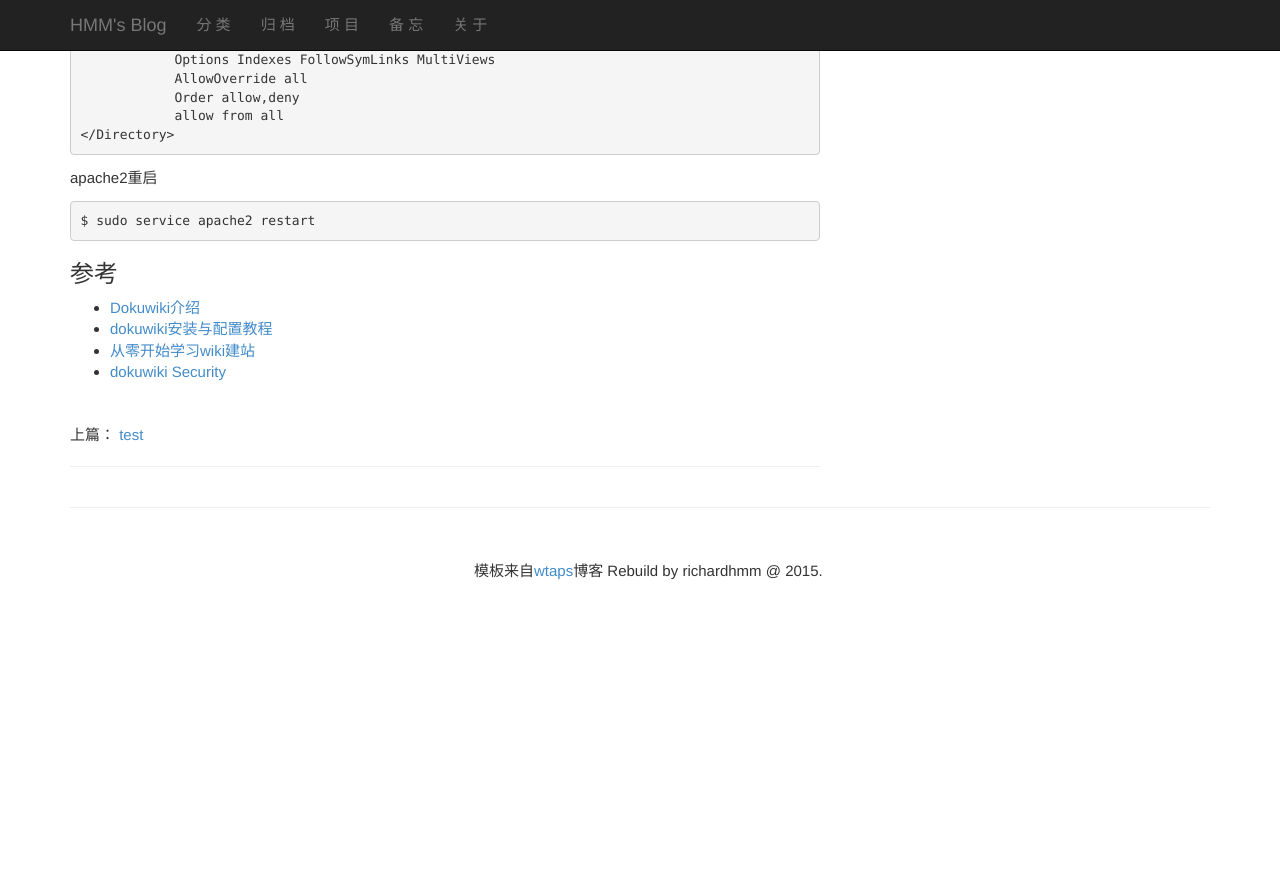
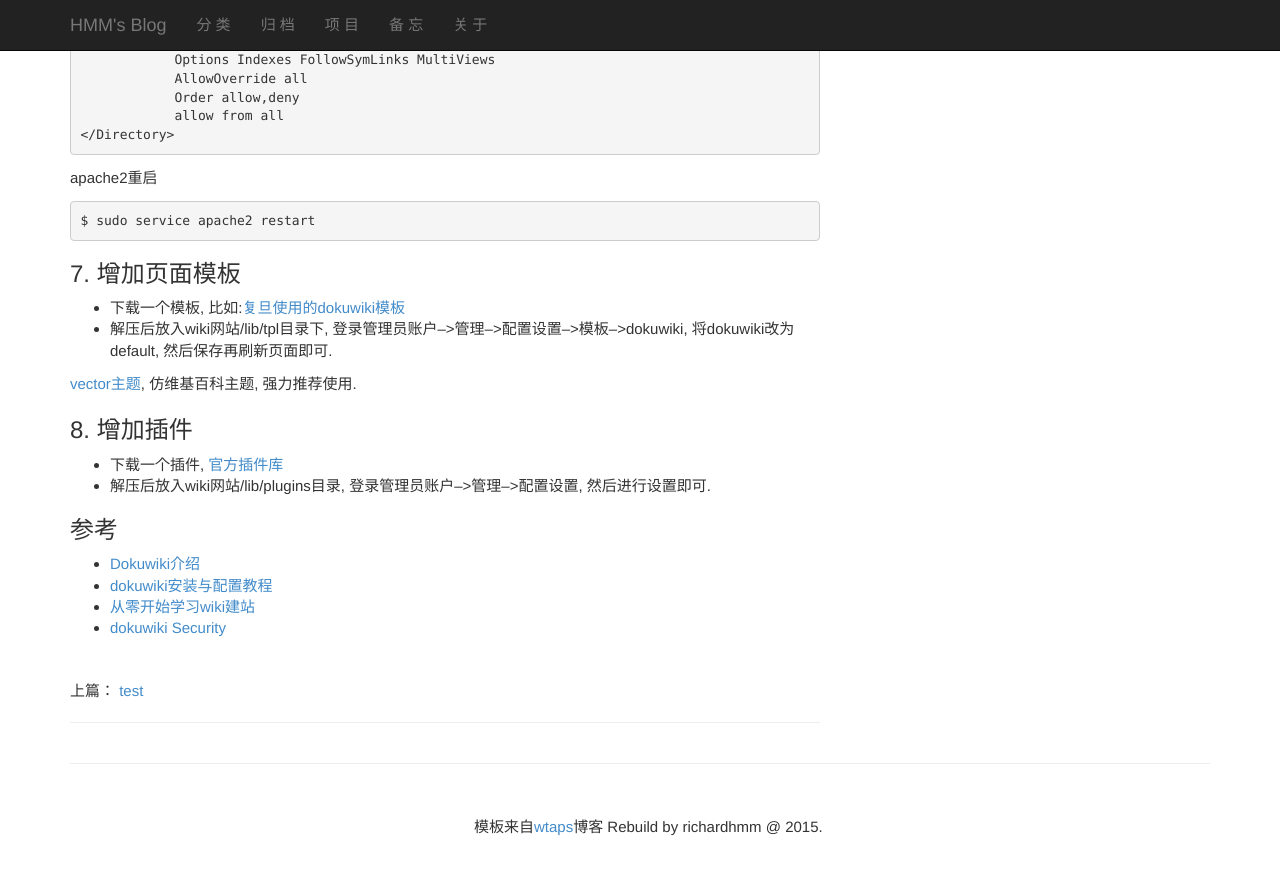
Before and after one commit to richardhmm/blog, a Jekyll site: the page built from _posts/blog/Tech/2016-1-16-setup-dokuwiki.md, in a window 1280 px wide and 900 px high, scrolled down 1570 px. Shown: the top 875 px of the window. Built offline with Jekyll 4.4.1, drawn with Linux system fonts in a browser that asks for light colours; Markdown is read by kramdown in place of the engine named in the settings; comment, search, counter and statistics services are not loaded; before the commit the page ends 2214 px from its top, so only the background shows below that.

Commit message:
更新模板与插件增加

```diff
--- a/_posts/blog/Tech/2016-1-16-setup-dokuwiki.md
+++ b/_posts/blog/Tech/2016-1-16-setup-dokuwiki.md
@@ -51,7 +51,6 @@ Dokuwiki是一个简洁小型的wiki程序，如果你用过Mediawiki可能会
 * 安装完后，为了安全，要删除install.php文件，然后再用刚才设置的用户名密码登陆
 
 ###6. 安全配置
-
     访问http://127.0.0.1/dokuwiki/data/pages/wiki/dokuwiki.txt, 如果你能通过上面这个链接，访问到dokuwiki.txt文件，那么表明你的网站的数据是不安全，因为dokuwiki是文本数据库，也就是别人可以直接拖库了。
 官方要求是data   conf   bin   inc, 这四个目录是不能通过web访问浏览的。所以，我们要设置这些目录的权限，保证网站的数据安全。
 
@@ -79,6 +78,16 @@ apache2重启
 
     $ sudo service apache2 restart
 
+###7. 增加页面模板
+* 下载一个模板, 比如:<a href="http://phylab.fudan.edu.cn/lib/exe/fetch.php?media=activity:training:2014:default.rar">复旦使用的dokuwiki模板</a>
+* 解压后放入wiki网站/lib/tpl目录下, 登录管理员账户-->管理-->配置设置-->模板-->dokuwiki, 将dokuwiki改为default, 然后保存再刷新页面即可.
+
+<a href="www.dokuwiki.org/template:vector">vector主题</a>, 仿维基百科主题, 强力推荐使用.
+
+###8. 增加插件
+* 下载一个插件, <a href="https://www.dokuwiki.org/plugins">官方插件库</a>
+* 解压后放入wiki网站/lib/plugins目录, 登录管理员账户-->管理-->配置设置, 然后进行设置即可.
+
 ###参考
 * <a href="https://www.lainme.com/doku.php/blog/2010/04/dokuwiki%E4%BB%8B%E7%BB%8D">Dokuwiki介绍</a>
 * <a href="http://www.dabu.info/dokuwiki-installation-and-configuration.html">dokuwiki安装与配置教程</a>
```
